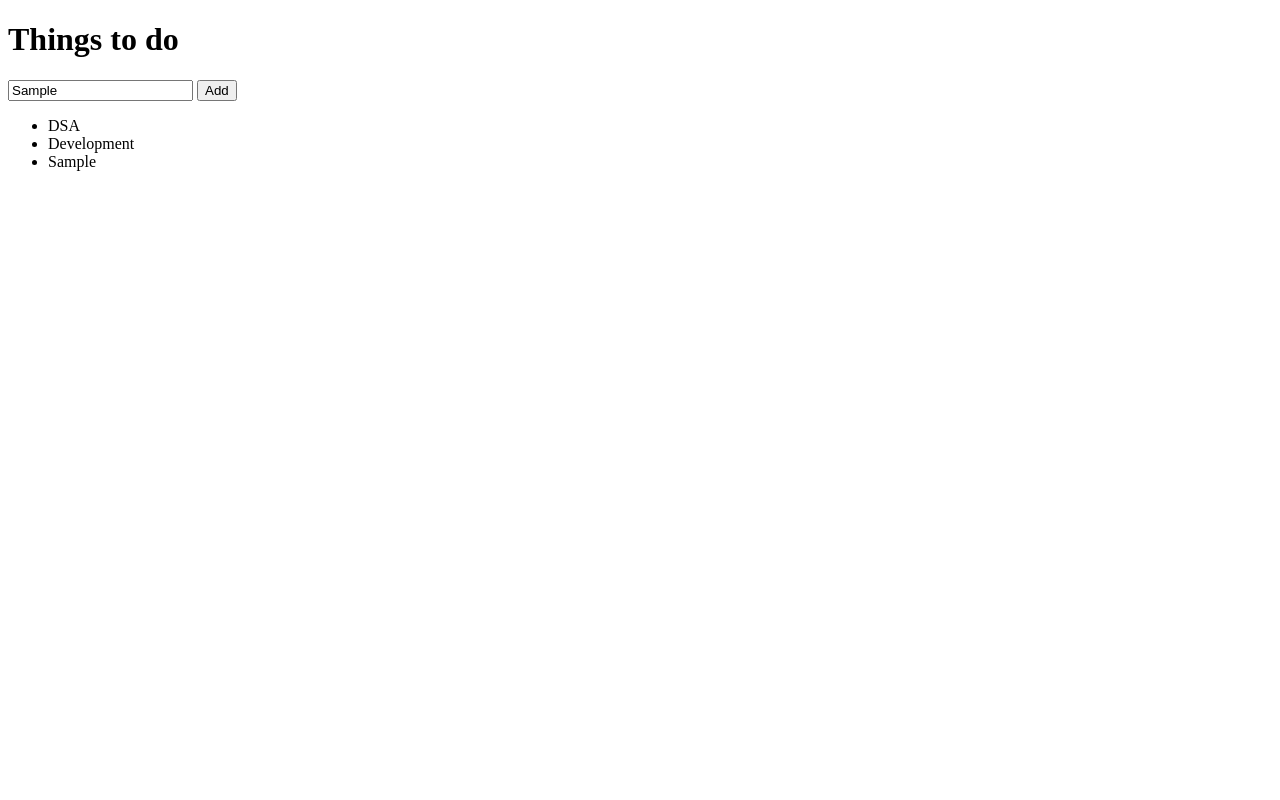
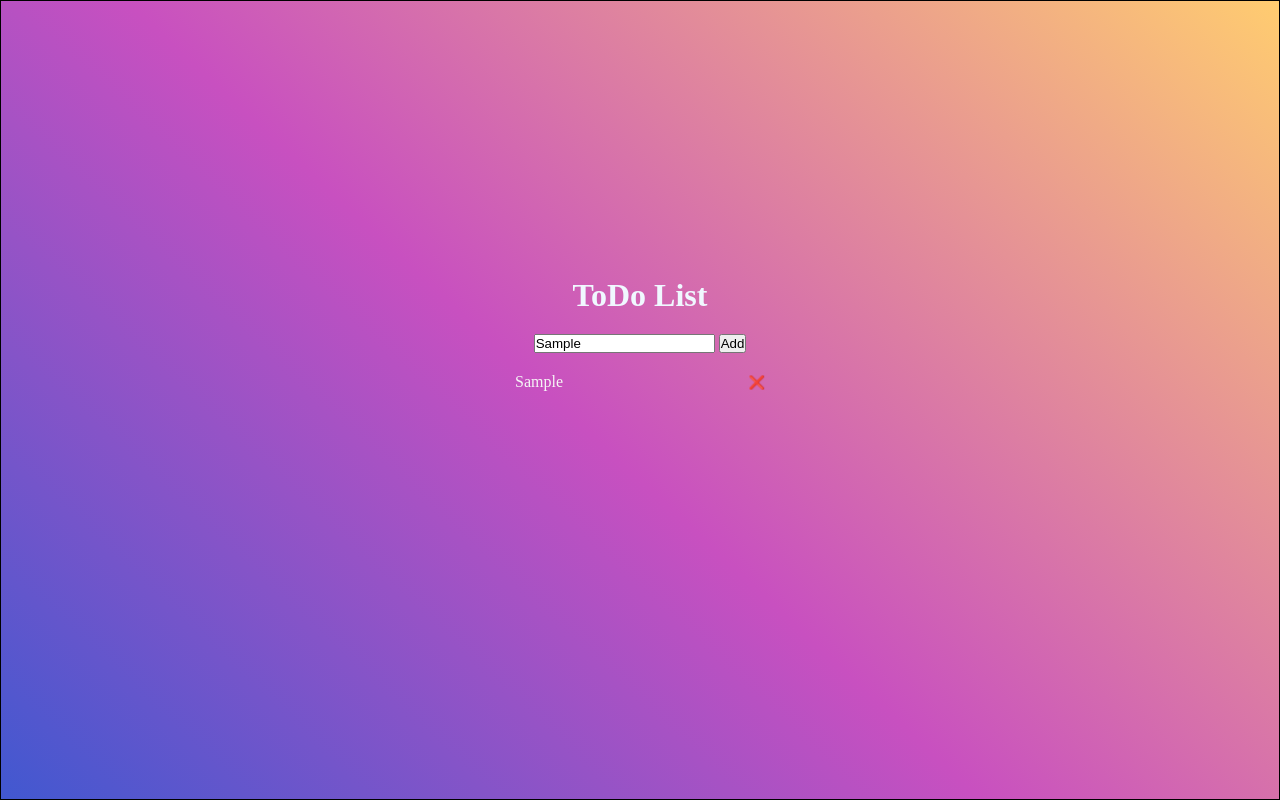
Before and after one commit to RebellionR2/Todo-JavaScript, a plain HTML site: page index.html in a window 1280 px wide. Both pictures are taken after typing "Sample" into the empty fields and a click on the button "Add". Drawn offline with Linux system fonts and the light colour scheme.

Commit message:
Styling added

```diff
--- a/index.html
+++ b/index.html
@@ -4,16 +4,19 @@
     <meta charset="UTF-8">
     <meta name="viewport" content="width=device-width, initial-scale=1.0">
     <title>ToDo</title>
+    <link rel="stylesheet" href="style.css">
 </head>
 <body>
     <div class="container">
-        <h1>Things to do </h1>
-        <input id="inputbar"type="text" placeholder="Enter your task">
+        <h1>ToDo List</h1>
+        <div class="input">
+            <input id="inputbar"type="text" placeholder="Enter your task">
         <button id="Add">Add</button>
+        </div>
+
         <div class="task">
             <ul id="list">
-                <li>DSA</li>
-                <li>Development</li>
+
             </ul>
         </div>
     </div>
--- a/scripts.js
+++ b/scripts.js
@@ -3,6 +3,19 @@ let add=document.getElementById("Add");
 let list=document.getElementById("list");
 add.addEventListener("click", function (){
     let task=document.createElement("li");
-    task.innerHTML=input.value;
+    let contenttext=document.createElement('span');
+    contenttext.innerHTML=input.value;
+    task.appendChild(contenttext);
+
+    let delbtn=document.createElement("button");
+    delbtn.innerHTML="❌";
+    delbtn.classList="delete";
+    delbtn.addEventListener("click", function(){
+        list.removeChild(task);
+    })
+
+    task.appendChild(delbtn);
     list.appendChild(task);
+
+
 })
--- a/style.css
+++ b/style.css
@@ -0,0 +1,39 @@
+*{
+    margin: 0;
+    padding: 0;
+    box-sizing: border-box;
+}
+
+h1{
+    color: aliceblue;
+}
+
+.delete{
+    background-color: transparent;
+    border: none;
+}
+
+li{
+    display: flex;
+    justify-content: space-between;
+    color: whitesmoke;
+}
+.container{
+    display: flex;
+    flex-direction: column;
+    justify-content: center;
+    align-items: center;
+    border: 1px solid black;
+    height: 100vh;
+    width: 100vw;
+    gap: 20px;
+    background-color: #4158D0;
+    background-image: linear-gradient(43deg, #4158D0 0%, #C850C0 46%, #FFCC70 100%);
+
+}
+
+.task{
+
+    width: 250px;
+    height: 150px;
+}
```
